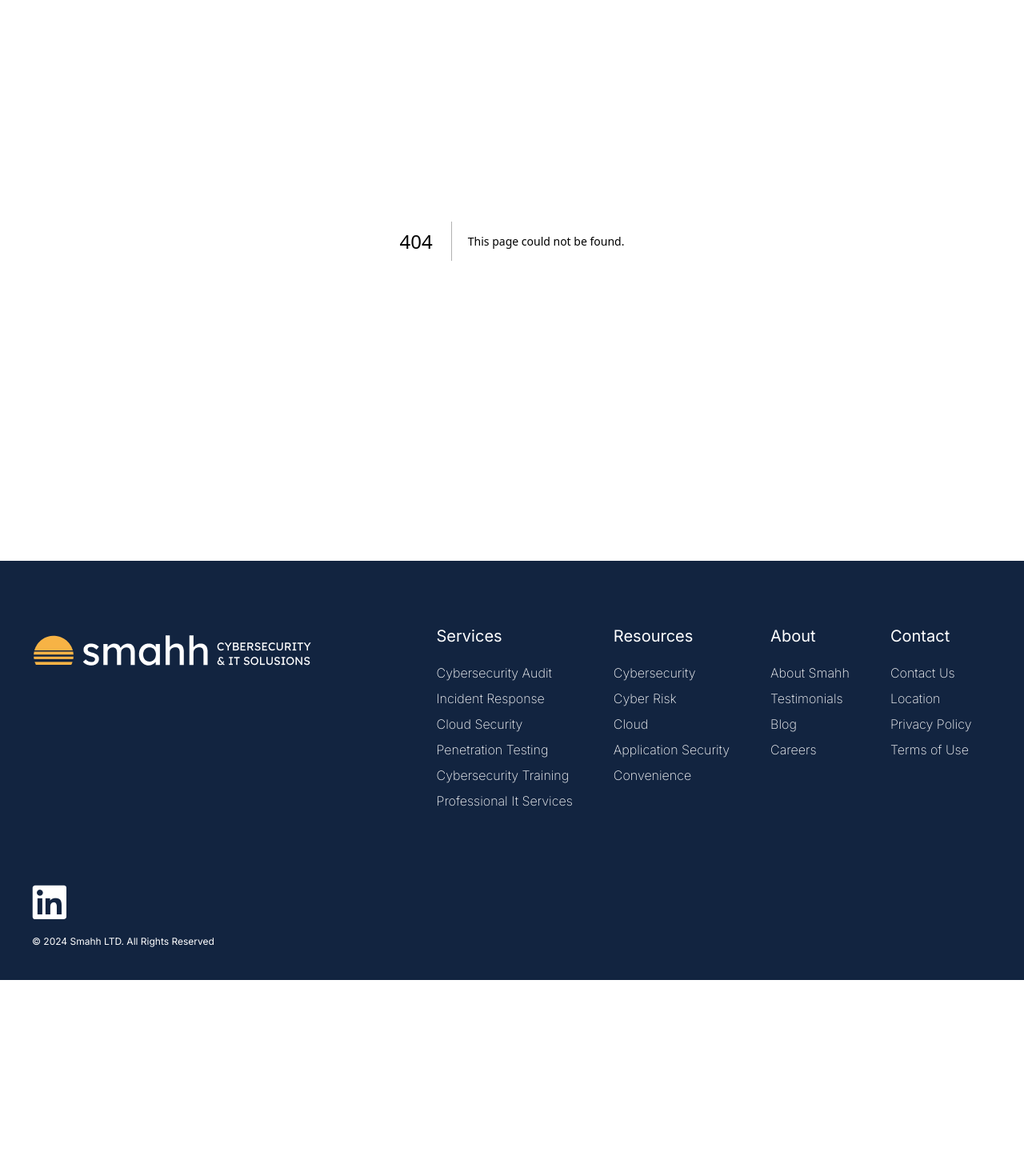
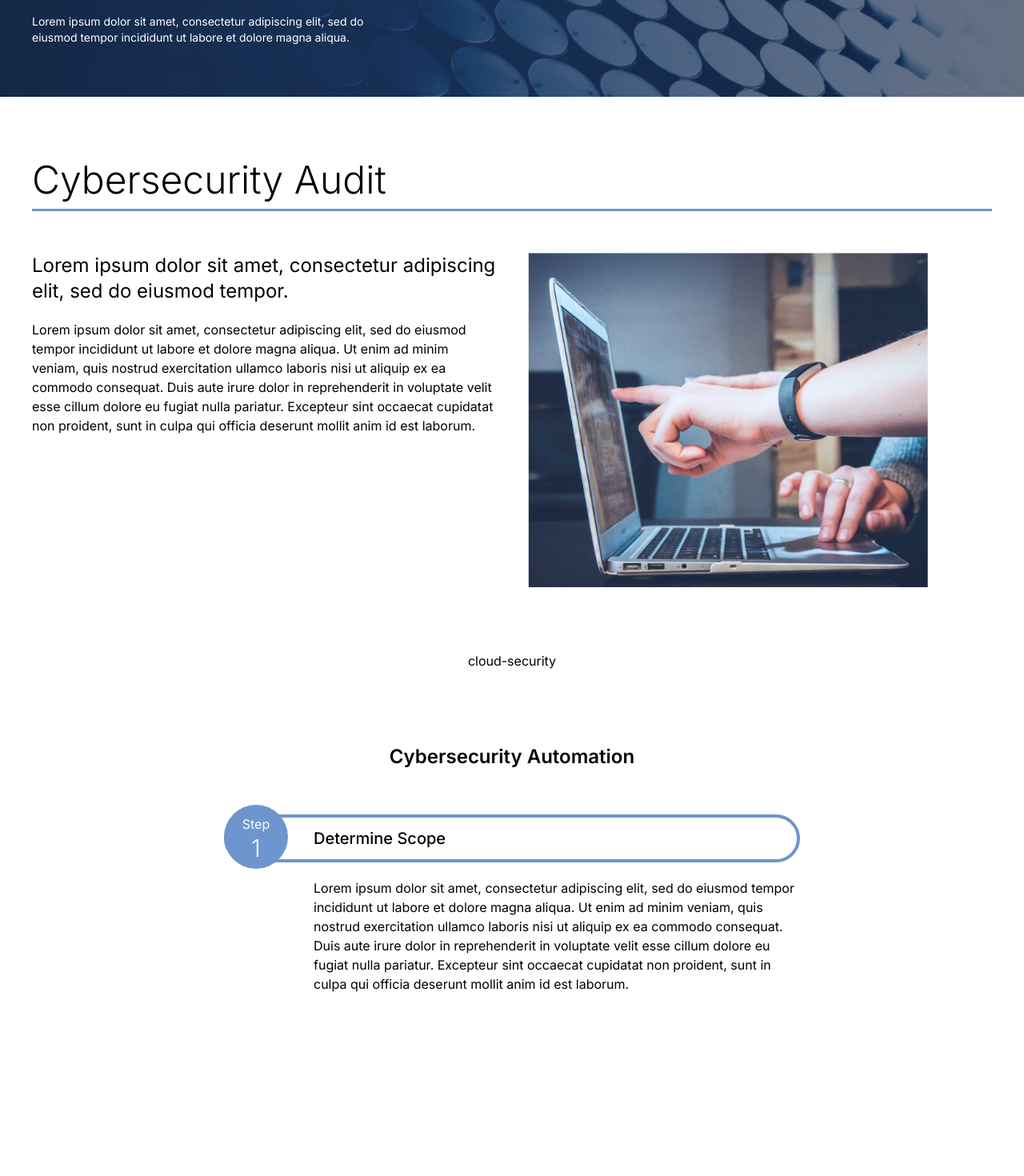
Before and after one commit to shaheensystems/smahhWebtaz, a Next.js app: page /services/cloud-security in a window 1280 px wide. Before the commit this address had no page. Shown: the part 160-1630 px from the top of the page at 80% size. Before the commit the page ends 1385 px from the top, so only its background shows below. Built offline with nearby package versions, Linux system fonts and the light colour scheme.

Commit message:
fixed bugs

```diff
--- /dev/null
+++ b/app/services/[slug]/page.tsx
@@ -0,0 +1,42 @@
+'use client'
+
+import React from 'react'
+import AnyQuestion from '@/components/AnyQuestion'
+import PageMainContent from '@/components/PageMainContent'
+import PageTitle from '@/components/PageTitle'
+import ServiceProcess from '@/app/services/ServiceProcess'
+import { MainContent } from '@/components/PageMainContent'
+import { useParams } from 'next/navigation'
+
+
+const serviceContents: MainContent[]  = [
+  { title: "Cybersecurity Audit",
+    clarification: "Lorem ipsum dolor sit amet, consectetur adipiscing elit, sed do eiusmod tempor.",
+    description: "Lorem ipsum dolor sit amet, consectetur adipiscing elit, sed do eiusmod tempor incididunt ut labore et dolore magna aliqua. Ut enim ad minim veniam, quis nostrud exercitation ullamco laboris nisi ut aliquip ex ea commodo consequat. Duis aute irure dolor in reprehenderit in voluptate velit esse cillum dolore eu fugiat nulla pariatur. Excepteur sint occaecat cupidatat non proident, sunt in culpa qui officia deserunt mollit anim id est laborum.",
+    image: '/assets/home-service1.png'
+  },
+]
+
+const ServiceDetail = () => {
+  const params = useParams<{slug:string}>();
+  console.log(params)
+  let target = params.slug.replace("-", " ").toUpperCase()
+  console.log("Target", target)
+
+  return (
+    <>
+      <PageTitle
+        title="Services"
+        description='Lorem ipsum dolor sit amet, consectetur adipiscing elit, sed do
+          eiusmod tempor incididunt ut labore et dolore magna aliqua.' />
+      <PageMainContent content={serviceContents[0]} />
+      <div className='flex flex-col items-center gap-3'>
+        <p>{params.slug}</p>
+        <ServiceProcess />
+        <AnyQuestion />
+      </div>
+    </>
+  )
+}
+
+export default ServiceDetail
--- a/data/data.ts
+++ b/data/data.ts
@@ -7,7 +7,7 @@ export const contentIndexes: Content[] = [
     links: [
       { title: "Cybersecurity Audit",
         subTitle: "Lorem ipsum dolor sit amet, consectetur adipiscing elit, sed do eiusmod tempor.",
-        href: "/services",
+        href: "/services/cybersecurity-audit",
         description: "Lorem ipsum dolor sit amet, consectetur adipiscing elit, sed do eiusmod tempor incididunt ut labore et dolore magna aliqua. Ut enim ad minim veniam, quis nostrud exercitation ullamco laboris nisi ut aliquip ex ea commodo consequat. Duis aute irure dolor in reprehenderit in voluptate velit esse cillum dolore eu fugiat nulla pariatur. Excepteur sint occaecat cupidatat non proident, sunt in culpa qui officia deserunt mollit anim id est laborum.",
         image: '/assets/home-service1.png'
       },
```
